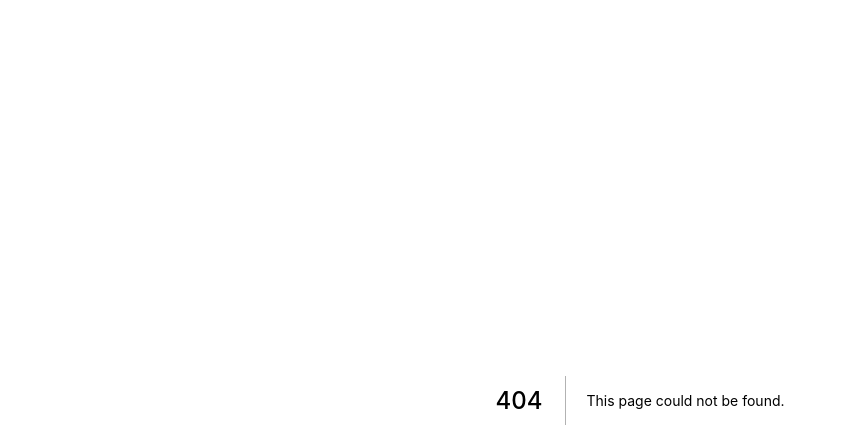
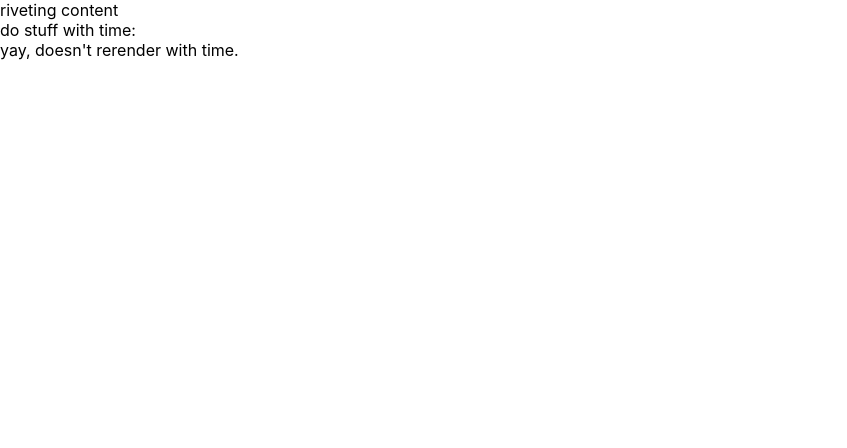
Before and after one commit to zachary822/ip_visualizer, a Next.js app: page /timers in a window 1280 px wide. Before the commit this address had no page. Shown: the top 448 px of the page, without its empty margins (0-847 px from the left). Built offline with nearby package versions, Linux system fonts and the light colour scheme.

Commit message:
Add timer POC

```diff
--- /dev/null
+++ b/pages/timers.tsx
@@ -0,0 +1,66 @@
+import React, { useContext, useEffect, useState } from "react";
+
+const timerScript = `
+  setInterval(() => {
+    postMessage(Date.now());
+  }, 1000);
+`;
+
+const TimerContext = React.createContext<Worker | null>(null);
+
+const TimerProvider = ({ children }) => {
+  const [worker, setWorker] = useState<Worker | null>(null);
+
+  useEffect(() => {
+    const blob = new Blob([timerScript], { type: "application/javascript" });
+
+    const w = new Worker(URL.createObjectURL(blob), { name: "timer" });
+    setWorker(w);
+
+    return () => {
+      w.terminate();
+      setWorker(null);
+    };
+  }, []);
+
+  return (
+    <TimerContext.Provider value={worker}>{children}</TimerContext.Provider>
+  );
+};
+
+const useTimer = () => {
+  const worker = useContext(TimerContext);
+  const [time, setTime] = useState();
+
+  useEffect(() => {
+    if (worker) {
+      worker.onmessage = (e) => {
+        setTime(e.data);
+      };
+    }
+  }, [worker]);
+
+  return time;
+};
+
+const Timer = () => {
+  const time = useTimer();
+
+  return <div>do stuff with time: {time}</div>;
+};
+
+const Component2 = () => {
+  return <div>yay, doesn&apos;t rerender with time.</div>;
+};
+
+const Timers = () => {
+  return (
+    <TimerProvider>
+      riveting content
+      <Timer />
+      <Component2 />
+    </TimerProvider>
+  );
+};
+
+export default Timers;
```
